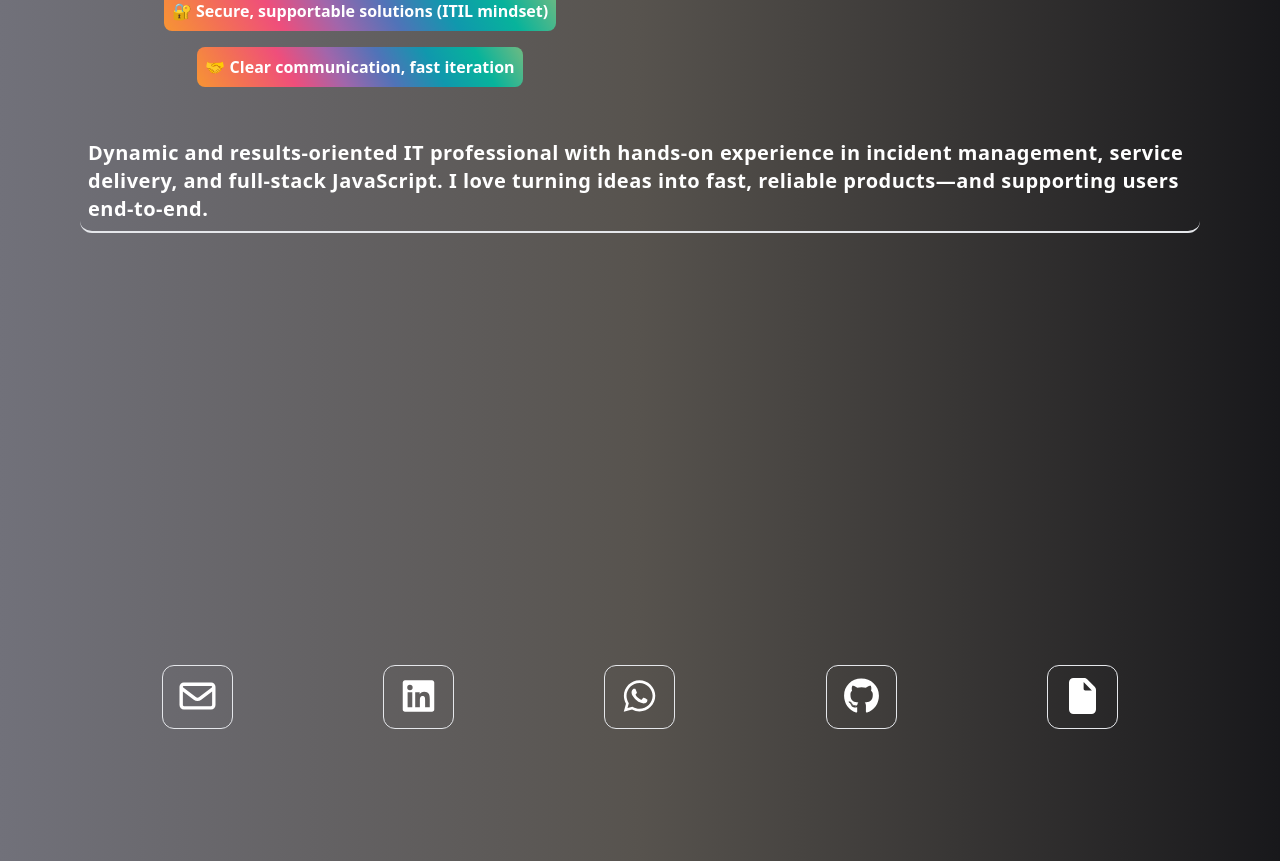
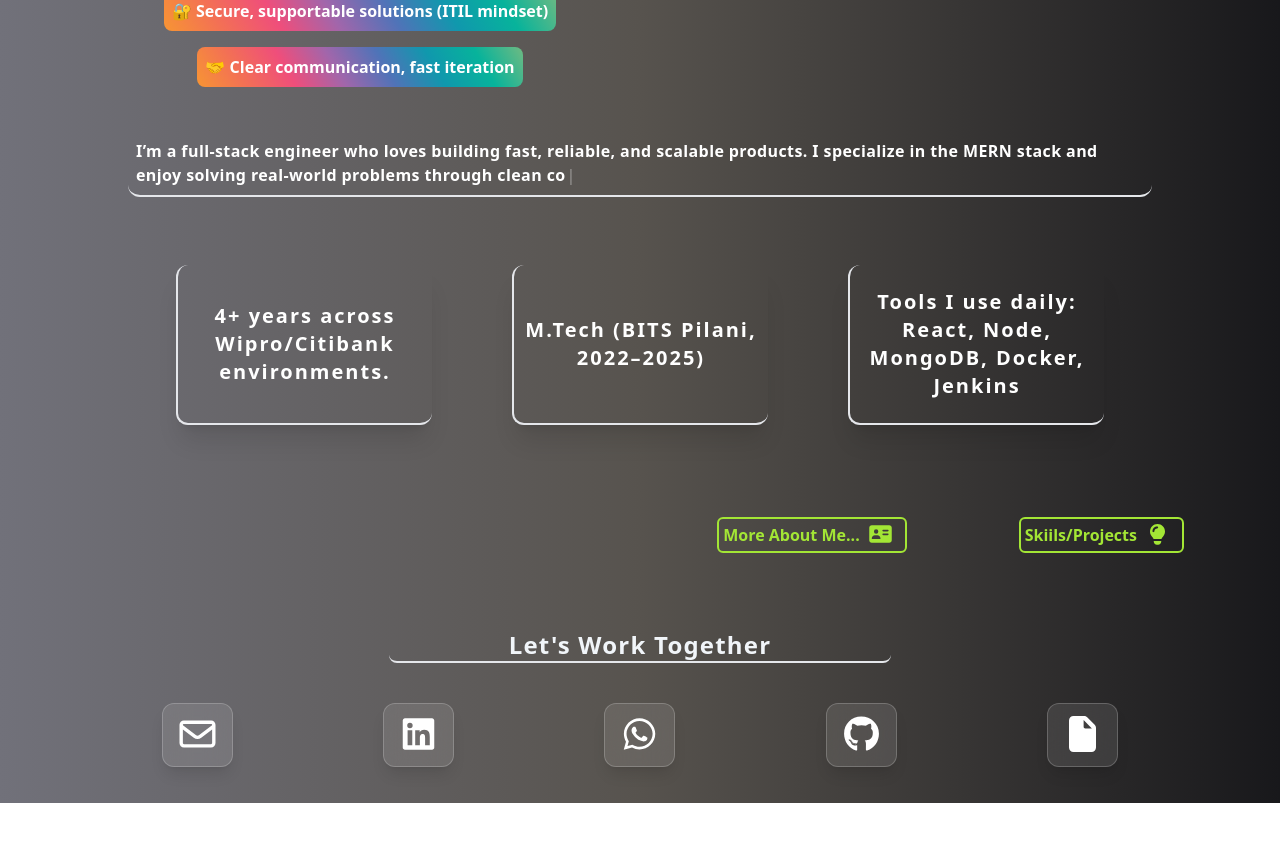
Before and after one commit to pranjulrathour0916/Portfolio, a React (Create React App) app: page / in a window 1280 px wide. Shown: the part 745-1606 px from the top of the page. After the commit the page ends 1548 px from the top, so only its background shows below. Built offline with nearby package versions, Linux system fonts and the light colour scheme.

Commit message:
Home completed

```diff
--- a/package.json
+++ b/package.json
@@ -23,6 +23,7 @@
     "react-responsive": "^10.0.1",
     "react-router-dom": "^7.9.4",
     "react-scripts": "5.0.1",
+    "typewriter-effect": "^2.22.0",
     "web-vitals": "^2.1.4"
   },
   "scripts": {
--- a/src/components/FlipCard/Navigate.jsx
+++ b/src/components/FlipCard/Navigate.jsx
@@ -8,20 +8,20 @@ const Navigate = () => {
     <div>
       <div
         data-aos="fade-up"
-        className="btn mt-20 flex gap-5 md:gap-24 md:justify-end md:mr-32 justify-center text-white"
+        className="btn mt-20 flex gap-5 md:gap-24 md:justify-end justify-center text-white mr-4 md:mr-24"
       >
         <button
           className="mt-2 bg-transparent border-2 border-lime-400 text-lime-400 p-1 rounded-md font-semibold ml-4 hover:bg-lime-400 hover:text-blue-950"
           onClick={() => navigate("/about")}
         >
-          About
+         More About Me...
           <FontAwesomeIcon icon={faAddressCard} className="mx-2 text-xl" />
         </button>
         <button
           className="mt-2 bg-transparent border-2 border-lime-400 text-lime-400 p-1 rounded-md font-semibold ml-4 hover:bg-lime-400 hover:text-blue-950"
           onClick={() => navigate("/skills")}
         >
-          Skiils
+          Skiils/Projects
           <FontAwesomeIcon icon={faLightbulb} className="mx-2 text-xl" />
         </button>
 
--- a/src/components/Footer/Touch.jsx
+++ b/src/components/Footer/Touch.jsx
@@ -1,40 +1,99 @@
-
-import { faGithub, faLinkedin, faWhatsapp } from "@fortawesome/free-brands-svg-icons";
+import {
+  faGithub,
+  faLinkedin,
+  faWhatsapp,
+} from "@fortawesome/free-brands-svg-icons";
 import { faEnvelope } from "@fortawesome/free-regular-svg-icons";
 import { faFile } from "@fortawesome/free-solid-svg-icons";
 import { FontAwesomeIcon } from "@fortawesome/react-fontawesome";
-import toast, { Toaster } from 'react-hot-toast';
+import toast, { Toaster } from "react-hot-toast";
+import { motion } from "framer-motion";
 
 const Touch = () => {
-    const copy = async () => {
-
-        await navigator.clipboard.writeText("+91 8318561189")
-        toast.success('Phone No. Copied! 😊')
-
-    }
+  const copy = async () => {
+    await navigator.clipboard.writeText("+91 8318561189");
+    toast.success("Phone No. Copied! 😊");
+  };
   return (
     <div>
       <div className=" mt-16 bg-transparent rounded-md p-3">
+        <div className="flex justify-center">
+        <h1 className="text-slate-100 tracking-wider rounded-lg font-semibold border-b-2 w-2/5 text-center text-2xl ">Let's Work Together</h1>
+        </div>
         <div>
-          <ul className="flex md:flex-row md:gap-0 gap-1 justify-evenly items-center  ">
-           <li className="border rounded-xl text-center tracking-widest bg-transparent text-white p-3 hover:text-white hover:bg-red-700">
-             <a href="mailto:pranjalrathore9838@gmail.com" target="blank"><FontAwesomeIcon className=" text-4xl" icon={faEnvelope} /></a>
-            </li>
-            <li className="border rounded-xl text-center tracking-widest bg-transparent text-white p-3 hover:bg-blue-900">
-             <a href="https://www.linkedin.com/in/pranjul-rathour-259645204" target="blank"> <FontAwesomeIcon className="text-white text-4xl" icon={faLinkedin} /></a>
-            </li>
-            <li onClick={copy} className="border rounded-xl text-center tracking-widest bg-transparent text-white p-3 hover:bg-green-500">
-              <FontAwesomeIcon className="text-white text-4xl" icon={faWhatsapp} />
-            <Toaster/>
-            </li>
+          <ul className="flex mt-10 md:flex-row md:gap-0 gap-1 justify-evenly items-center  ">
+            <motion.li whileHover={{
+              scale : 1.1
+            }}
+              className="rounded-xl text-center tracking-widest  text-white p-3 hover:text-white hover:bg-red-700  border border-white/20
+          bg-white/10
+          shadow-lg
+          backdrop-blur-xl"
+            >
+              <a href="mailto:pranjalrathore9838@gmail.com" target="blank">
+                <FontAwesomeIcon className=" text-4xl" icon={faEnvelope} />
+              </a>
+            </motion.li>
+            <motion.li
+            whileHover={{scale:1.1}}
+            className=" rounded-xl text-center tracking-widest  border border-white/20
+          bg-white/10
+          shadow-lg
+          backdrop-blur-xl text-white p-3 hover:bg-blue-900">
+              <a
+                href="https://www.linkedin.com/in/pranjul-rathour-259645204"
+                target="blank"
+              >
+                {" "}
+                <FontAwesomeIcon
+                  className="text-white text-4xl"
+                  icon={faLinkedin}
+                />
+              </a>
+            </motion.li>
+            <motion.li
+            whileHover={{scale:1.1}}
+              onClick={copy}
+              className="rounded-xl text-center tracking-widest  border border-white/20
+          bg-white/10
+          shadow-lg
+          backdrop-blur-xl text-white p-3 hover:bg-green-500"
+            >
+              <FontAwesomeIcon
+                className="text-white text-4xl"
+                icon={faWhatsapp}
+              />
+              <Toaster />
+            </motion.li>
 
-            <li className="border rounded-xl text-center tracking-widest bg-transparent text-white p-3 hover:bg-black">
-             <a href="https://github.com/pranjulrathour0916" target="blank"> <FontAwesomeIcon className="text-white text-4xl" icon={faGithub} /></a>
-            </li>
-            <li className="border rounded-xl text-center tracking-widest bg-transparent text-white p-3 hover:bg-white hover:text-black">
-              <a href="/Pranjul_Rathour_Resume.pdf" download="Pranjul_Rathour_Resume.pdf"><FontAwesomeIcon className=" text-4xl" icon={faFile} /></a>
-            </li>
+            <motion.li
+            whileHover={{scale:1.1}}
+            className=" rounded-xl text-center tracking-widest  border border-white/20
+          bg-white/10
+          shadow-lg
+          backdrop-blur-xl  text-white p-3 hover:bg-black">
+              <a href="https://github.com/pranjulrathour0916" target="blank">
+                {" "}
+                <FontAwesomeIcon
+                  className="text-white text-4xl"
+                  icon={faGithub}
+                />
+              </a>
+            </motion.li>
+            <motion.li
+            whileHover={{scale:1.1}}
+            className=" rounded-xl text-center tracking-widest  border border-white/20
+          bg-white/10
+          shadow-lg
+          backdrop-blur-xl text-white p-3 hover:bg-white hover:text-black ">
+              <a
+                href="/Pranjul_Rathour_Resume.pdf"
+                download="Pranjul_Rathour_Resume.pdf"
+              >
+                <FontAwesomeIcon className=" text-4xl" icon={faFile} />
 
+              </a>
+            </motion.li>
           </ul>
         </div>
       </div>
--- a/src/components/Name.jsx
+++ b/src/components/Name.jsx
@@ -1,10 +1,19 @@
 import photo from "../myphoto.jpeg";
 import "aos/dist/aos.css";
 import { easeInOut, motion } from "framer-motion";
+
+import AOS from "aos";
+import Touch from "./Footer/Touch";
+import { useEffect } from "react";
+import Typewriter from "typewriter-effect";
 import Navigate from "./FlipCard/Navigate";
-import Touch from "./Footer/Touch";
-
 const Name = () => {
+  useEffect(() => {
+    AOS.init({
+      duration: 1000,
+      once: true,
+    });
+  }, []);
   return (
     <div>
       <div className="flex  justify-evenly items-center md:mt-30 mt-16 flex-col md:flex-row transition-opacity duration-[2000ms] ease-in-out">
@@ -37,6 +46,13 @@ const Name = () => {
               Rathour
             </span>
           </motion.span>
+           <span className="text-sm block whitespace-nowrap overflow-hidden text-ellipsis md:ml-6"> <Typewriter  options={{
+              strings : "MERN Stack Developer | Team Lead | ITSM Professional",
+              autoStart: true,
+              loop: false,
+              delay:20,
+              deleteSpeed : 999999
+            }} /></span>
           <motion.div
             initial={{ x: -100, opacity: 0 }}
             whileInView={{ x: 0, opacity: 100 }}
@@ -52,16 +68,9 @@ const Name = () => {
               technical solutions.
             </div>
           </motion.div>
-          <div>
-            <motion.button
-              initial={{ x: -100, opacity: 0 }}
-              whileInView={{ x: 0, opacity: 100 }}
-              transition={{ duration: 1, ease: easeInOut}}
-              className="mt-2 bg-lime-400 text-blue-950 p-1 rounded-md font-semibold "
-            >
-              Read More
-            </motion.button>
-          </div>
+        <div>
+
+      </div>
         </motion.div>
         <motion.div
           initial={{ opacity: 0 }}
@@ -95,16 +104,22 @@ const Name = () => {
         </li>
       </motion.ul>
       <motion.h3
+        initial = {{opacity:0}}
+        whileInView={{opacity : 100}}
         whileHover={{
           scale: 1.02,
           boxShadow: "0px 0px 8px 5px rgba(0,0,0,0.2)",
         }}
-        className="text-white flex border-b-2 rounded-xl p-2 font-bold justify-center mt-10 mx-4 text-xl md:mx-20 tracking-wide"
+        className="text-white flex border-b-2 rounded-xl p-2 font-bold justify-center mt-10 mx-4 text-base md:mx-32 tracking-wide"
       >
-        Dynamic and results-oriented IT professional with hands-on experience in
-        incident management, service delivery, and full-stack JavaScript. I love
-        turning ideas into fast, reliable products—and supporting users
-        end-to-end.
+        <Typewriter options={{
+          strings : ["I’m a full-stack engineer who loves building fast, reliable, and scalable products. I specialize in the MERN stack and enjoy solving real-world problems through clean code and intuitive UI/UX. My background in service delivery and incident management makes me a strong collaborator who can communicate clearly, handle pressure, and deliver production-ready solutions."],
+          autoStart: true,
+          loop: false,
+          delay:30,
+          deleteSpeed:99999
+
+        }}/>
       </motion.h3>
       <ul
         data-aos="fade-up"
@@ -138,17 +153,15 @@ const Name = () => {
           Tools I use daily: React, Node, MongoDB, Docker, Jenkins
         </motion.li>
       </ul>
-      <div>
-        <Navigate />
-      </div>
-      <div>
+     <Navigate/>
+      <motion.div
+      initial={{opacity:0}}
+      whileInView={{opacity:100}}
+      transition={{duration:1, ease:easeInOut, delay:0.5}}
+      >
         <Touch/>
-      </div>
-      <br />
-      <br />
-      <br />
-      <br />
-      <br />
+      </motion.div>
+     <br />
     </div>
   );
 };
```
Also changed, not shown: 1 other file (tests, documents, lock files or other folders).
